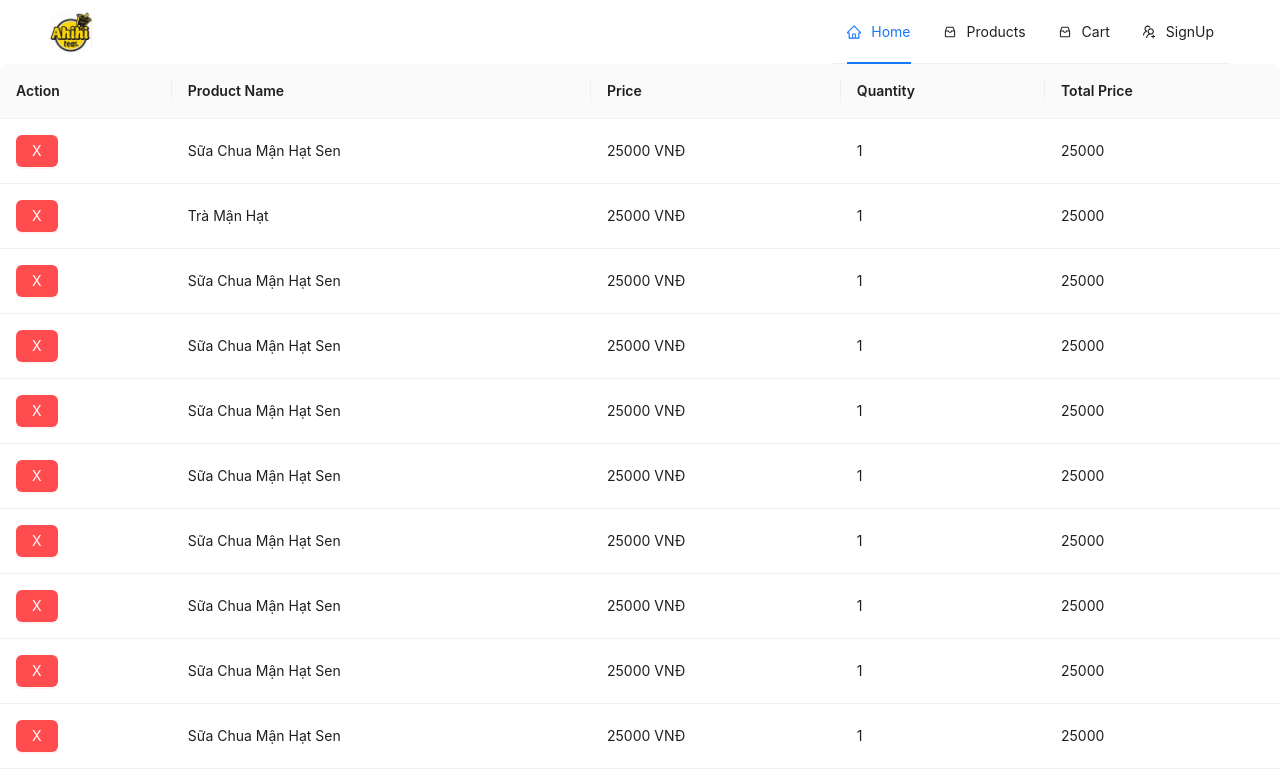
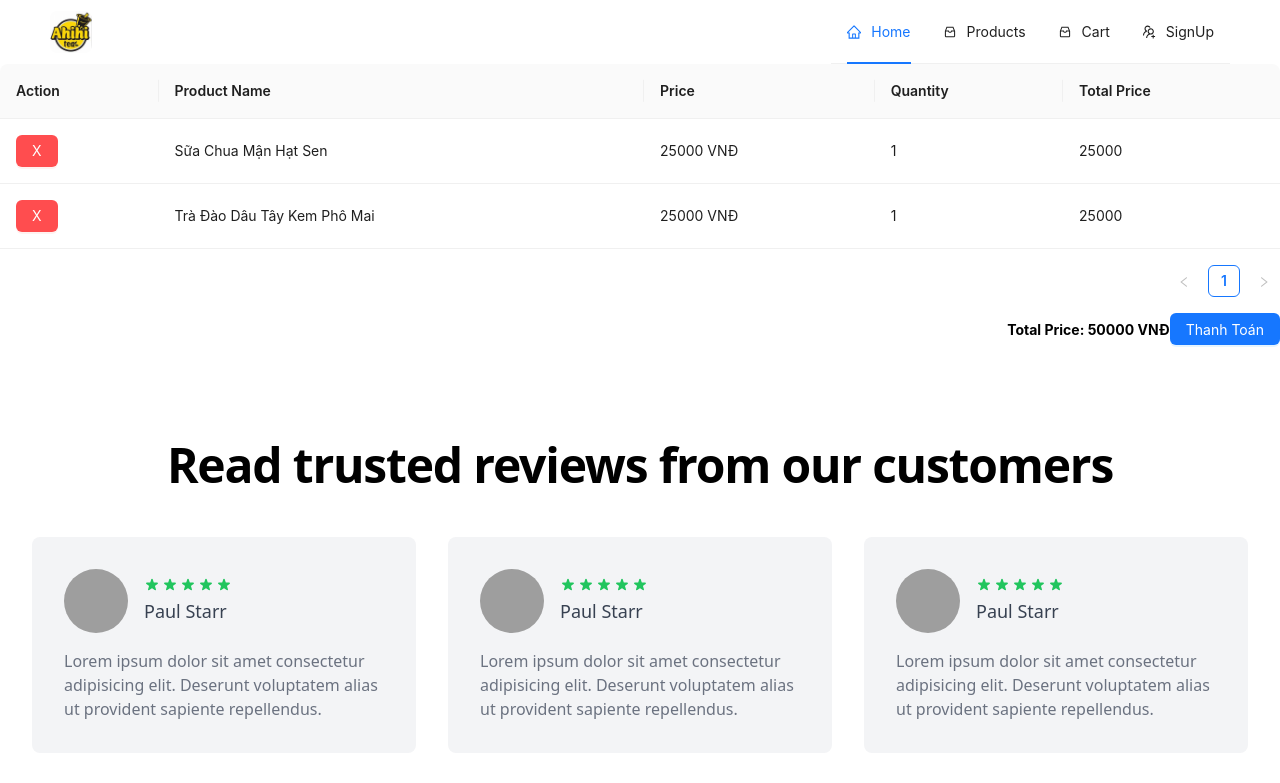
Before and after one commit to tiendkph20777/redux-fe-ass, a React (Vite) app: page /cart in a window 1280 px wide. Shown: the top 783 px of the page. Built offline with nearby package versions, Linux system fonts and the light colour scheme; data requests are answered from the project's data file; grey boxes are pictures that could not be loaded.

Commit message:
fig bug cart delete

```diff
--- a/db.json
+++ b/db.json
@@ -180,123 +180,15 @@
     },
     {
       "products": {
-        "id": 4,
-        "name": "Trà Mận Hạt ",
+        "id": 2,
+        "name": "Trà Đào Dâu Tây Kem Phô Mai ",
         "price": 25000,
-        "images": "https://tocotocotea.com/wp-content/uploads/2022/10/tra-man-hat-sen.png",
-        "details": "Trà là đồ uống phổ biến ở Việt Nam. Ngày nay, với nhiều cách biến tấu, kết hợp, nhiều vị trà mới ra đời và nhận được sự yêu thích rất lớn, trà xoài ô long là một ví dụ điển hình – một loại thức uống thơm ngon đem lại cho người dùng sự sảng khoái mát lạnh khi thưởng thức. Bạn đã biết cách làm món này chưa? Nếu chưa thì hãy vào bếp cùng Anchay.vn thực hiện ngay bạn nhé!",
-        "categoryId": 3,
+        "images": "https://tocotocotea.com/wp-content/uploads/2023/01/Tra-Dao-Dau-Tay-Kem-Pho-Mai.png",
+        "details": "Sản phẩm là sự kết hợp hài hòa của nhiều nguyên liệu trộn vào với nhau cùng với trân trâu dai dai tạo cảm giác thích thú . Là một sản phẩm tuyệt vời cho một ngày hè nóng nực như thế này .",
+        "categoryId": 1,
         "quantity": 1
       },
       "id": 2
-    },
-    {
-      "products": {
-        "id": 3,
-        "name": "Sữa Chua Mận Hạt Sen",
-        "price": 25000,
-        "images": "https://tocotocotea.com/wp-content/uploads/2022/10/sua-chua-man-hat-sen-.png",
-        "details": "Trà là đồ uống phổ biến ở Việt Nam. Ngày nay, với nhiều cách biến tấu, kết hợp, nhiều vị trà mới ra đời và nhận được sự yêu thích rất lớn, trà xoài ô long là một ví dụ điển hình – một loại thức uống thơm ngon đem lại cho người dùng sự sảng khoái mát lạnh khi thưởng thức. Bạn đã biết cách làm món này chưa? Nếu chưa thì hãy vào bếp cùng Anchay.vn thực hiện ngay bạn nhé!",
-        "categoryId": 3,
-        "quantity": 1
-      },
-      "id": 3
-    },
-    {
-      "products": {
-        "id": 3,
-        "name": "Sữa Chua Mận Hạt Sen",
-        "price": 25000,
-        "images": "https://tocotocotea.com/wp-content/uploads/2022/10/sua-chua-man-hat-sen-.png",
-        "details": "Trà là đồ uống phổ biến ở Việt Nam. Ngày nay, với nhiều cách biến tấu, kết hợp, nhiều vị trà mới ra đời và nhận được sự yêu thích rất lớn, trà xoài ô long là một ví dụ điển hình – một loại thức uống thơm ngon đem lại cho người dùng sự sảng khoái mát lạnh khi thưởng thức. Bạn đã biết cách làm món này chưa? Nếu chưa thì hãy vào bếp cùng Anchay.vn thực hiện ngay bạn nhé!",
-        "categoryId": 3,
-        "quantity": 1
-      },
-      "id": 4
-    },
-    {
-      "products": {
-        "id": 3,
-        "name": "Sữa Chua Mận Hạt Sen",
-        "price": 25000,
-        "images": "https://tocotocotea.com/wp-content/uploads/2022/10/sua-chua-man-hat-sen-.png",
-        "details": "Trà là đồ uống phổ biến ở Việt Nam. Ngày nay, với nhiều cách biến tấu, kết hợp, nhiều vị trà mới ra đời và nhận được sự yêu thích rất lớn, trà xoài ô long là một ví dụ điển hình – một loại thức uống thơm ngon đem lại cho người dùng sự sảng khoái mát lạnh khi thưởng thức. Bạn đã biết cách làm món này chưa? Nếu chưa thì hãy vào bếp cùng Anchay.vn thực hiện ngay bạn nhé!",
-        "categoryId": 3,
-        "quantity": 1
-      },
-      "id": 5
-    },
-    {
-      "products": {
-        "id": 3,
-        "name": "Sữa Chua Mận Hạt Sen",
-        "price": 25000,
-        "images": "https://tocotocotea.com/wp-content/uploads/2022/10/sua-chua-man-hat-sen-.png",
-        "details": "Trà là đồ uống phổ biến ở Việt Nam. Ngày nay, với nhiều cách biến tấu, kết hợp, nhiều vị trà mới ra đời và nhận được sự yêu thích rất lớn, trà xoài ô long là một ví dụ điển hình – một loại thức uống thơm ngon đem lại cho người dùng sự sảng khoái mát lạnh khi thưởng thức. Bạn đã biết cách làm món này chưa? Nếu chưa thì hãy vào bếp cùng Anchay.vn thực hiện ngay bạn nhé!",
-        "categoryId": 3,
-        "quantity": 1
-      },
-      "id": 6
-    },
-    {
-      "products": {
-        "id": 3,
-        "name": "Sữa Chua Mận Hạt Sen",
-        "price": 25000,
-        "images": "https://tocotocotea.com/wp-content/uploads/2022/10/sua-chua-man-hat-sen-.png",
-        "details": "Trà là đồ uống phổ biến ở Việt Nam. Ngày nay, với nhiều cách biến tấu, kết hợp, nhiều vị trà mới ra đời và nhận được sự yêu thích rất lớn, trà xoài ô long là một ví dụ điển hình – một loại thức uống thơm ngon đem lại cho người dùng sự sảng khoái mát lạnh khi thưởng thức. Bạn đã biết cách làm món này chưa? Nếu chưa thì hãy vào bếp cùng Anchay.vn thực hiện ngay bạn nhé!",
-        "categoryId": 3,
-        "quantity": 1
-      },
-      "id": 7
-    },
-    {
-      "products": {
-        "id": 3,
-        "name": "Sữa Chua Mận Hạt Sen",
-        "price": 25000,
-        "images": "https://tocotocotea.com/wp-content/uploads/2022/10/sua-chua-man-hat-sen-.png",
-        "details": "Trà là đồ uống phổ biến ở Việt Nam. Ngày nay, với nhiều cách biến tấu, kết hợp, nhiều vị trà mới ra đời và nhận được sự yêu thích rất lớn, trà xoài ô long là một ví dụ điển hình – một loại thức uống thơm ngon đem lại cho người dùng sự sảng khoái mát lạnh khi thưởng thức. Bạn đã biết cách làm món này chưa? Nếu chưa thì hãy vào bếp cùng Anchay.vn thực hiện ngay bạn nhé!",
-        "categoryId": 3,
-        "quantity": 1
-      },
-      "id": 8
-    },
-    {
-      "products": {
-        "id": 3,
-        "name": "Sữa Chua Mận Hạt Sen",
-        "price": 25000,
-        "images": "https://tocotocotea.com/wp-content/uploads/2022/10/sua-chua-man-hat-sen-.png",
-        "details": "Trà là đồ uống phổ biến ở Việt Nam. Ngày nay, với nhiều cách biến tấu, kết hợp, nhiều vị trà mới ra đời và nhận được sự yêu thích rất lớn, trà xoài ô long là một ví dụ điển hình – một loại thức uống thơm ngon đem lại cho người dùng sự sảng khoái mát lạnh khi thưởng thức. Bạn đã biết cách làm món này chưa? Nếu chưa thì hãy vào bếp cùng Anchay.vn thực hiện ngay bạn nhé!",
-        "categoryId": 3,
-        "quantity": 1
-      },
-      "id": 9
-    },
-    {
-      "products": {
-        "id": 3,
-        "name": "Sữa Chua Mận Hạt Sen",
-        "price": 25000,
-        "images": "https://tocotocotea.com/wp-content/uploads/2022/10/sua-chua-man-hat-sen-.png",
-        "details": "Trà là đồ uống phổ biến ở Việt Nam. Ngày nay, với nhiều cách biến tấu, kết hợp, nhiều vị trà mới ra đời và nhận được sự yêu thích rất lớn, trà xoài ô long là một ví dụ điển hình – một loại thức uống thơm ngon đem lại cho người dùng sự sảng khoái mát lạnh khi thưởng thức. Bạn đã biết cách làm món này chưa? Nếu chưa thì hãy vào bếp cùng Anchay.vn thực hiện ngay bạn nhé!",
-        "categoryId": 3,
-        "quantity": 1
-      },
-      "id": 10
-    },
-    {
-      "products": {
-        "id": 3,
-        "name": "Sữa Chua Mận Hạt Sen",
-        "price": 25000,
-        "images": "https://tocotocotea.com/wp-content/uploads/2022/10/sua-chua-man-hat-sen-.png",
-        "details": "Trà là đồ uống phổ biến ở Việt Nam. Ngày nay, với nhiều cách biến tấu, kết hợp, nhiều vị trà mới ra đời và nhận được sự yêu thích rất lớn, trà xoài ô long là một ví dụ điển hình – một loại thức uống thơm ngon đem lại cho người dùng sự sảng khoái mát lạnh khi thưởng thức. Bạn đã biết cách làm món này chưa? Nếu chưa thì hãy vào bếp cùng Anchay.vn thực hiện ngay bạn nhé!",
-        "categoryId": 3,
-        "quantity": 1
-      },
-      "id": 11
     }
   ]
 }
--- a/src/pages/client/Cart.tsx
+++ b/src/pages/client/Cart.tsx
@@ -6,19 +6,26 @@ import { Link } from 'react-router-dom';
 import 'antd/dist/reset.css'
 const Cart = () => {
     const { data, isLoading } = useFetchCartQuery();
-    const removeCartItem = useRemoveCartMutation();
-
+    // const removeCartItem = useRemoveCartMutation();
+    const [removeCart] = useRemoveCartMutation();
     if (isLoading) {
         return <div>Loading...</div>;
     }
 
-    const handleDeleteCartItem = (cartItemId: ICart) => {
-        console.log(cartItemId);
-        const confirm = window.confirm('Are you sure you want to delete this item?');
-        if (!confirm) {
-            console.log(cartItemId);
-            // removeCartItem.mutate(cartItemId.key);
-        }
+
+
+    const handleDeleteCartItem = (cartItem: ICart) => {
+        // Gọi hàm removeCart với id của item muốn xóa
+        removeCart(cartItem.key)
+            .unwrap()
+            .then((data) => {
+                console.log("Xóa giỏ hàng thành công");
+                // Thực hiện các hành động khác sau khi xóa thành công (nếu cần)
+            })
+            .catch((error) => {
+                console.error("Lỗi khi xóa giỏ hàng:", error);
+                // Xử lý lỗi nếu có
+            });
     };
 
     // Define the columns for the table
```
